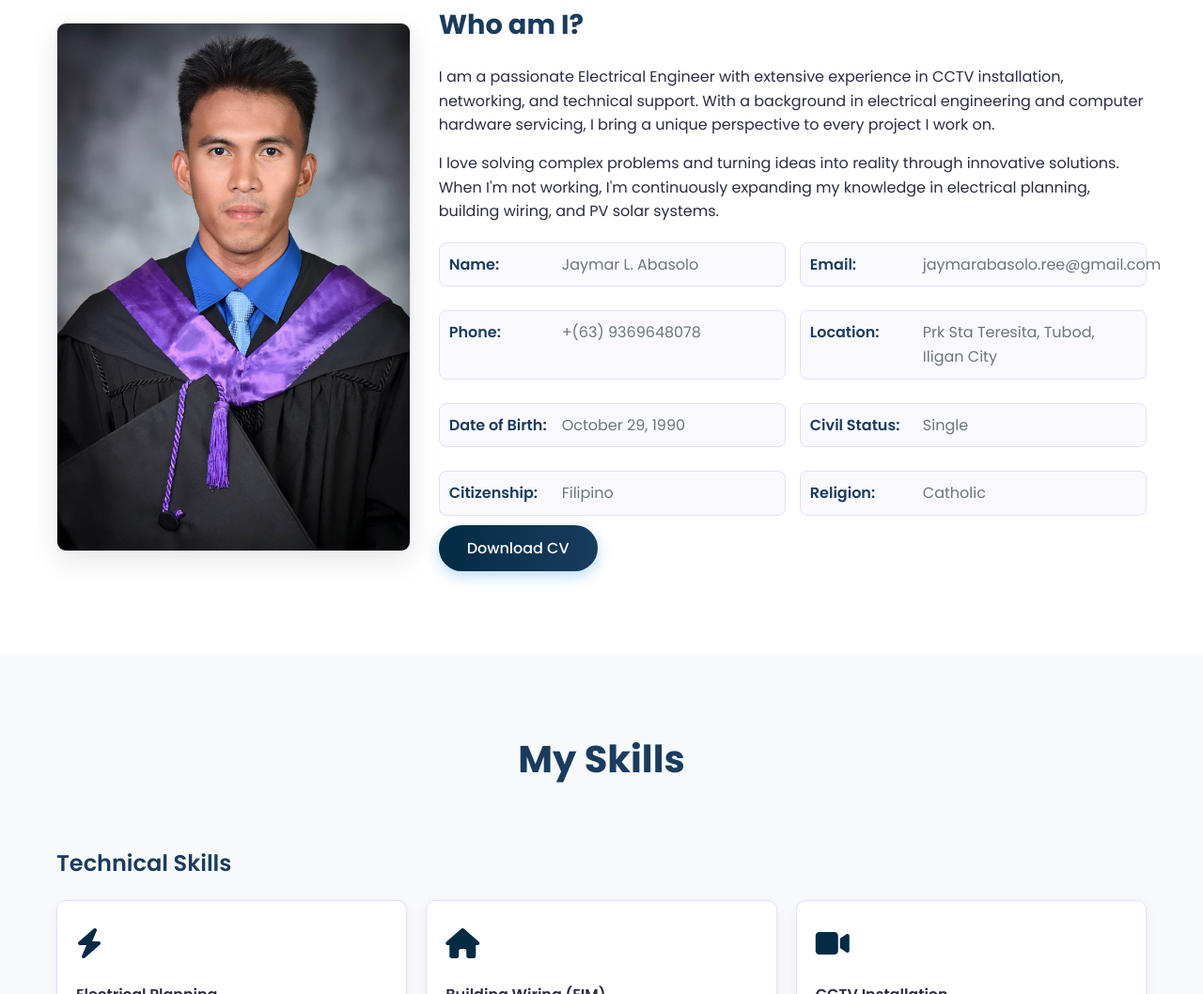
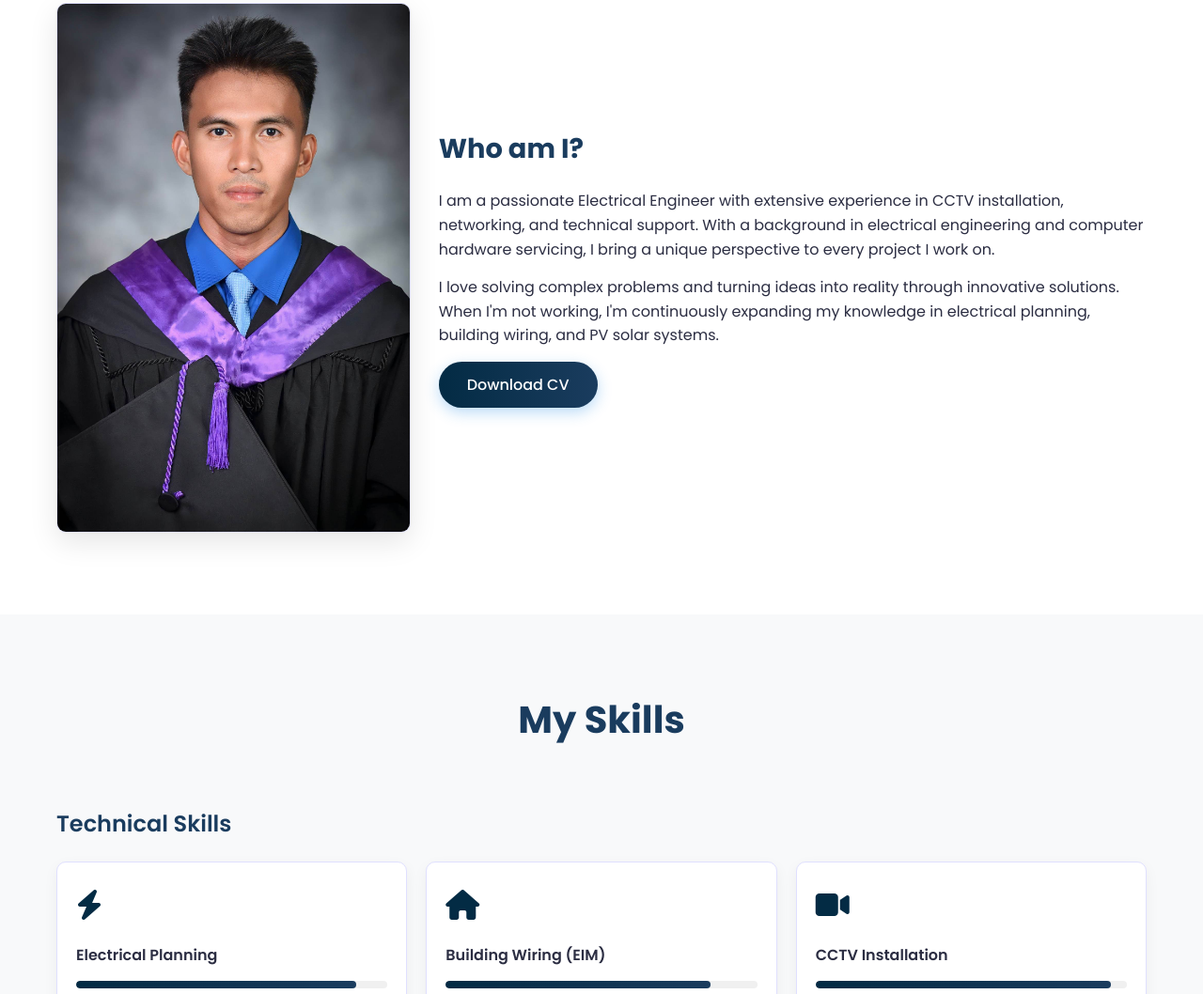
Before and after one commit to seaengr/portfolio, a plain HTML site: page index.html in a window 1280 px wide. Shown: the part 1008-2066 px from the top of the page at 94% size. Drawn offline with Linux system fonts and the light colour scheme.

Commit message:
Remove personal information from About Me section and fix image paths

```diff
--- a/index.html
+++ b/index.html
@@ -53,22 +53,22 @@
             <div class="hero-image">
                 <div class="slideshow-container">
                     <div class="slide fade">
-                        <img src="img/1.jpg" alt="Electrical Project">
+                        <img src="./img/1.jpg" alt="Electrical Project">
                     </div>
                     <div class="slide fade">
-                        <img src="img/2.jpg" alt="CCTV Installation">
+                        <img src="./img/2.jpg" alt="CCTV Installation">
                     </div>
                     <div class="slide fade">
-                        <img src="img/3.jpg" alt="Solar PV System">
+                        <img src="./img/3.jpg" alt="Solar PV System">
                     </div>
                     <div class="slide fade">
-                        <img src="img/4.jpg" alt="Building Wiring">
+                        <img src="./img/4.jpg" alt="Building Wiring">
                     </div>
                     <div class="slide fade">
-                        <img src="img/5.jpg" alt="Networking Project">
+                        <img src="./img/5.jpg" alt="Networking Project">
                     </div>
                     <div class="slide fade">
-                        <img src="img/6.jpg" alt="Maintenance Work">
+                        <img src="./img/6.jpg" alt="Maintenance Work">
                     </div>
                     <a class="prev" onclick="plusSlides(-1)">&#10094;</a>
                     <a class="next" onclick="plusSlides(1)">&#10095;</a>
@@ -94,46 +94,12 @@
             <div class="about-content">
                 <div class="about-image">
                     <!-- Profile image -->
-                    <img src="img/jaymar.jpg" alt="Jaymar L. Abasolo">
+                    <img src="./img/jaymar.jpg" alt="Jaymar L. Abasolo">
                 </div>
                 <div class="about-text">
                     <h3>Who am I?</h3>
                     <p>I am a passionate Electrical Engineer with extensive experience in CCTV installation, networking, and technical support. With a background in electrical engineering and computer hardware servicing, I bring a unique perspective to every project I work on.</p>
                     <p>I love solving complex problems and turning ideas into reality through innovative solutions. When I'm not working, I'm continuously expanding my knowledge in electrical planning, building wiring, and PV solar systems.</p>
-                    <div class="personal-info">
-                        <div class="info-item">
-                            <span class="info-title">Name:</span>
-                            <span class="info-value">Jaymar L. Abasolo</span>
-                        </div>
-                        <div class="info-item">
-                            <span class="info-title">Email:</span>
-                            <span class="info-value">jaymarabasolo.ree@gmail.com</span>
-                        </div>
-                        <div class="info-item">
-                            <span class="info-title">Phone:</span>
-                            <span class="info-value">+(63) 9369648078</span>
-                        </div>
-                        <div class="info-item">
-                            <span class="info-title">Location:</span>
-                            <span class="info-value">Prk Sta Teresita, Tubod, Iligan City</span>
-                        </div>
-                        <div class="info-item">
-                            <span class="info-title">Date of Birth:</span>
-                            <span class="info-value">October 29, 1990</span>
-                        </div>
-                        <div class="info-item">
-                            <span class="info-title">Civil Status:</span>
-                            <span class="info-value">Single</span>
-                        </div>
-                        <div class="info-item">
-                            <span class="info-title">Citizenship:</span>
-                            <span class="info-value">Filipino</span>
-                        </div>
-                        <div class="info-item">
-                            <span class="info-title">Religion:</span>
-                            <span class="info-value">Catholic</span>
-                        </div>
-                    </div>
                     <a href="#" class="btn btn-primary">Download CV</a>
                 </div>
             </div>
```
